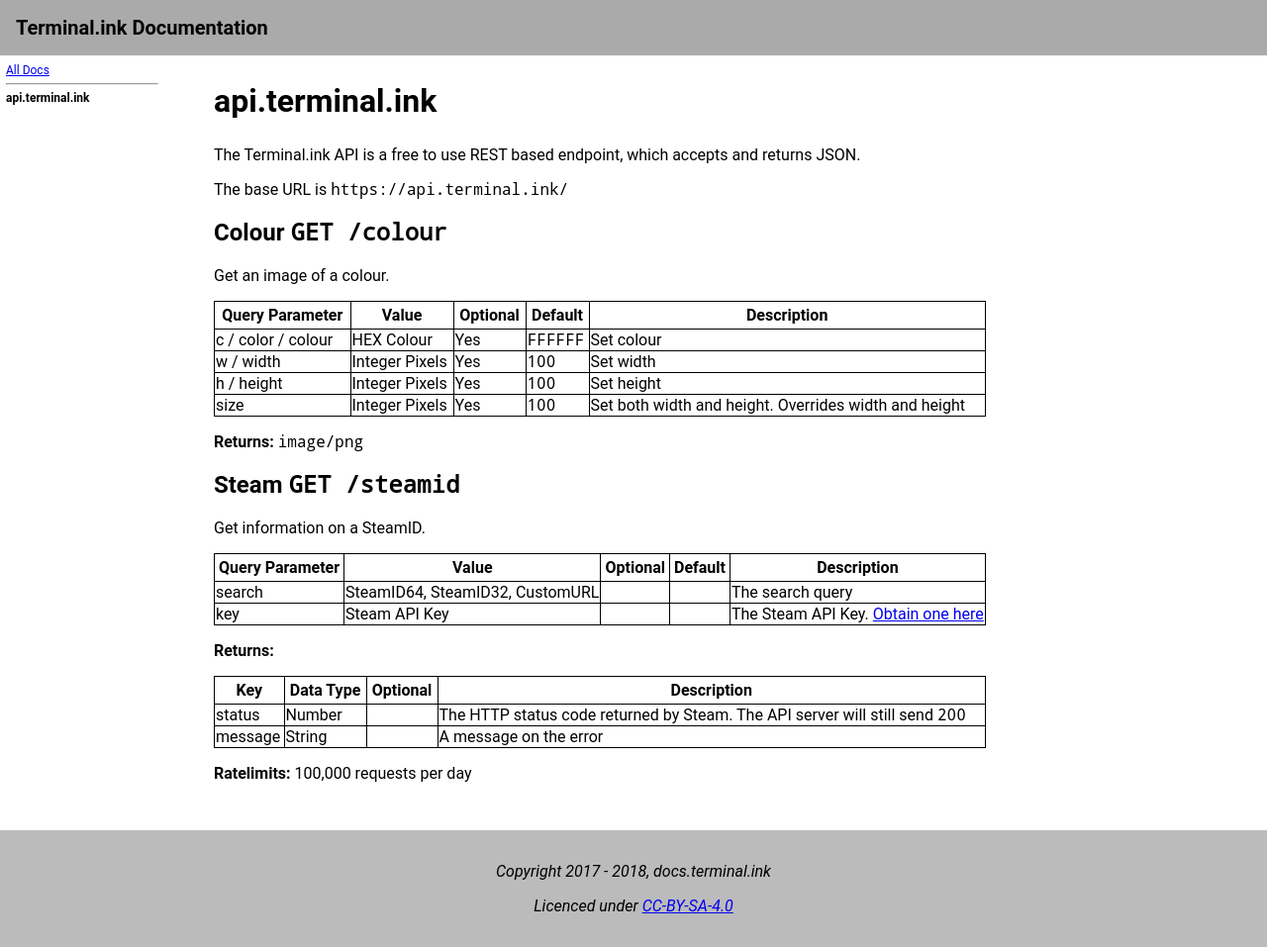
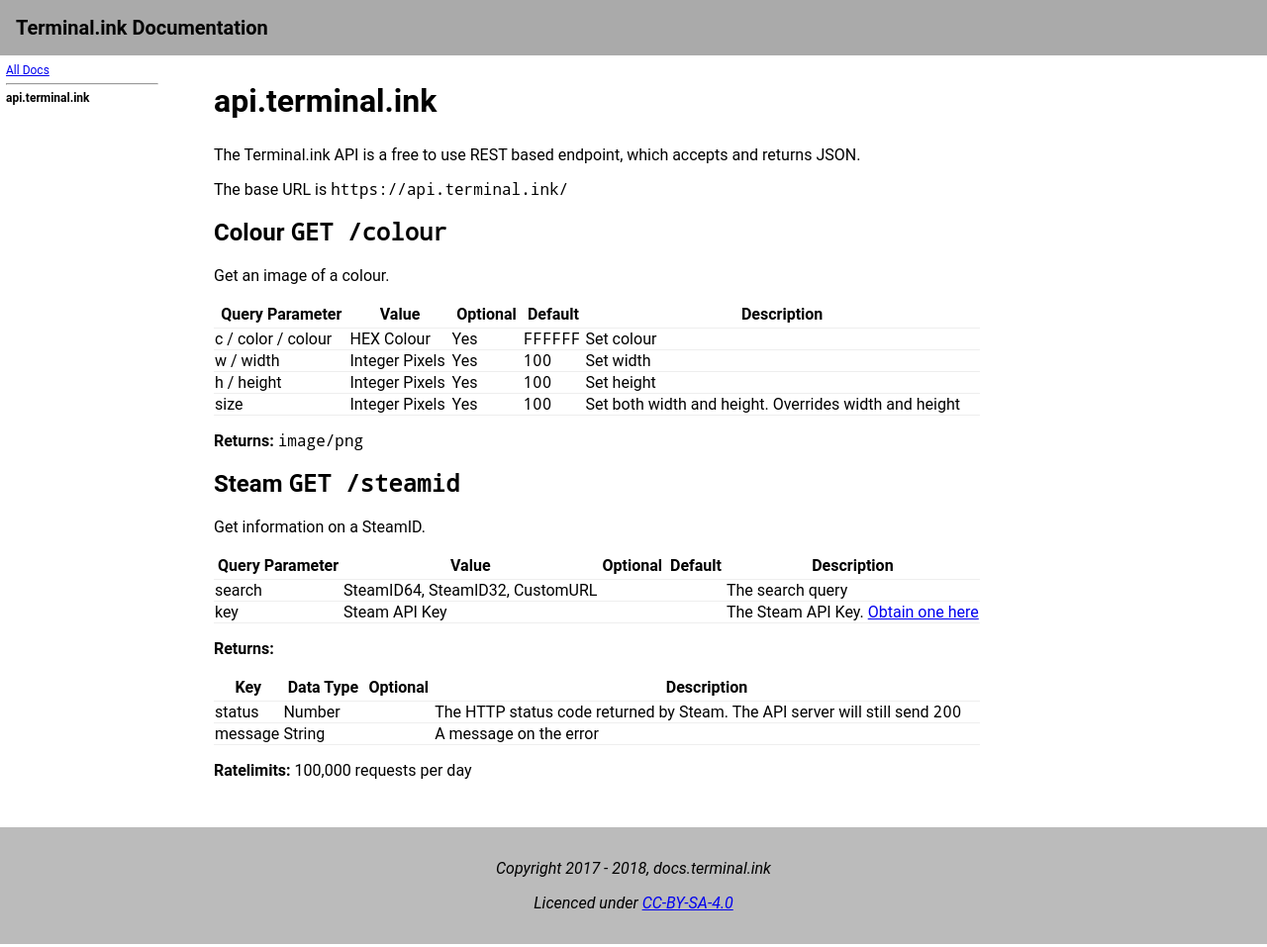
Before and after one commit to Terminal/docs.terminal.ink, a Jekyll site: the page built from _pages/api/index.md, in a window 1280 px wide. Shown: the whole page at 99% size. Built offline with Jekyll 4.4.1, drawn with Linux system fonts in a browser that asks for light colours.

Commit message:
Use a better table border

```diff
--- a/_sass/divs.sass
+++ b/_sass/divs.sass
@@ -27,8 +27,9 @@
         border-collapse: collapse
     th
         padding: 0.25em 0.25em
-    th, tr, td
-        border: 1px solid black
+    td
+        border-top: 1px solid #eeeeee
+        border-bottom: 1px solid #eeeeee
     h1
         font-size: 2em
     @media (min-width: 800px)
```
